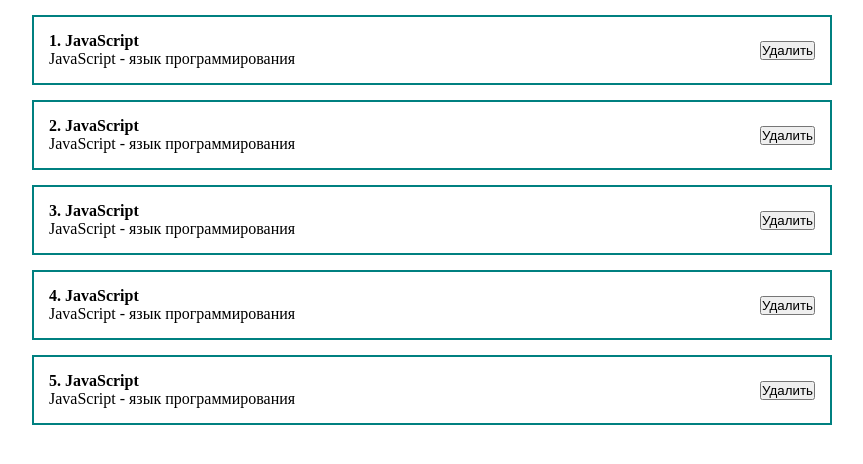
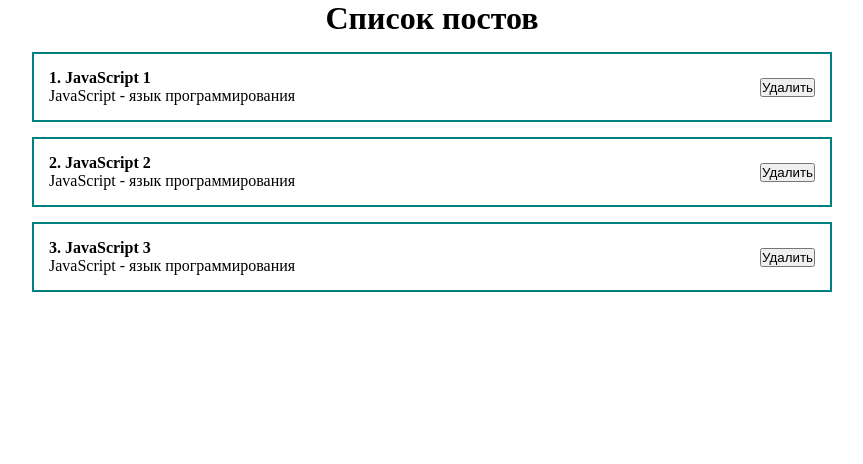
Before and after one commit to simolex/ulbi-react-a-z, a React (Create React App) app: page / in a window 1280 px wide. Shown: the top 464 px of the page, without its empty margins (208-1071 px from the left). Built offline with nearby package versions, Linux system fonts and the light colour scheme.

Commit message:
render PostItem from Array

```diff
--- a/src/App.js
+++ b/src/App.js
@@ -3,13 +3,18 @@
 import "./styles/App.css";
 
 function App() {
+  const [posts, setPosts] = useState([
+    { id: 1, title: "JavaScript 1", body: "JavaScript - язык программирования" },
+    { id: 2, title: "JavaScript 2", body: "JavaScript - язык программирования" },
+    { id: 3, title: "JavaScript 3", body: "JavaScript - язык программирования" },
+  ]);
+
   return (
     <div className="App">
-      <PostItem post={{ id: 1, title: "JavaScript", body: "JavaScript - язык программирования" }} />
-      <PostItem post={{ id: 2, title: "JavaScript", body: "JavaScript - язык программирования" }} />
-      <PostItem post={{ id: 3, title: "JavaScript", body: "JavaScript - язык программирования" }} />
-      <PostItem post={{ id: 4, title: "JavaScript", body: "JavaScript - язык программирования" }} />
-      <PostItem post={{ id: 5, title: "JavaScript", body: "JavaScript - язык программирования" }} />
+      <h1 style={{ textAlign: "center" }}>Список постов</h1>
+      {posts.map((post) => (
+        <PostItem key={post.id} post={post} />
+      ))}
     </div>
   );
 }
```
